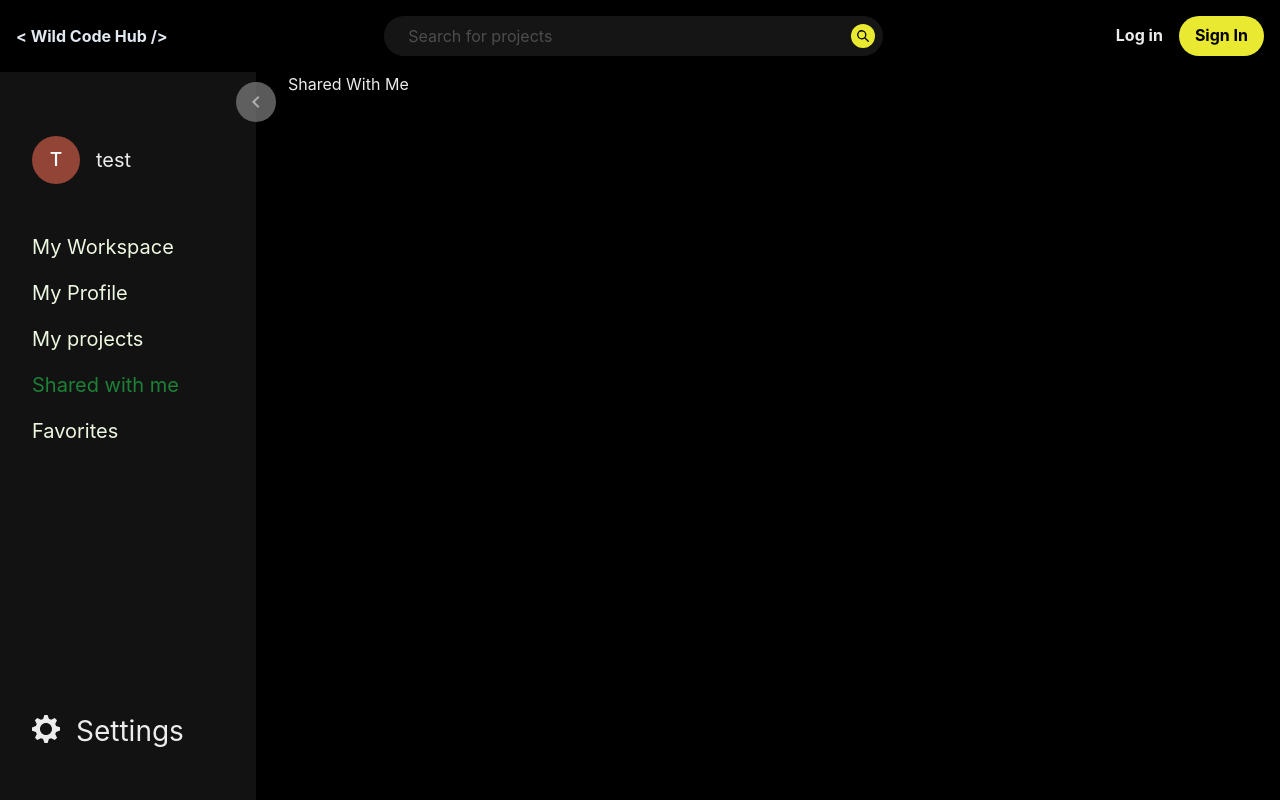
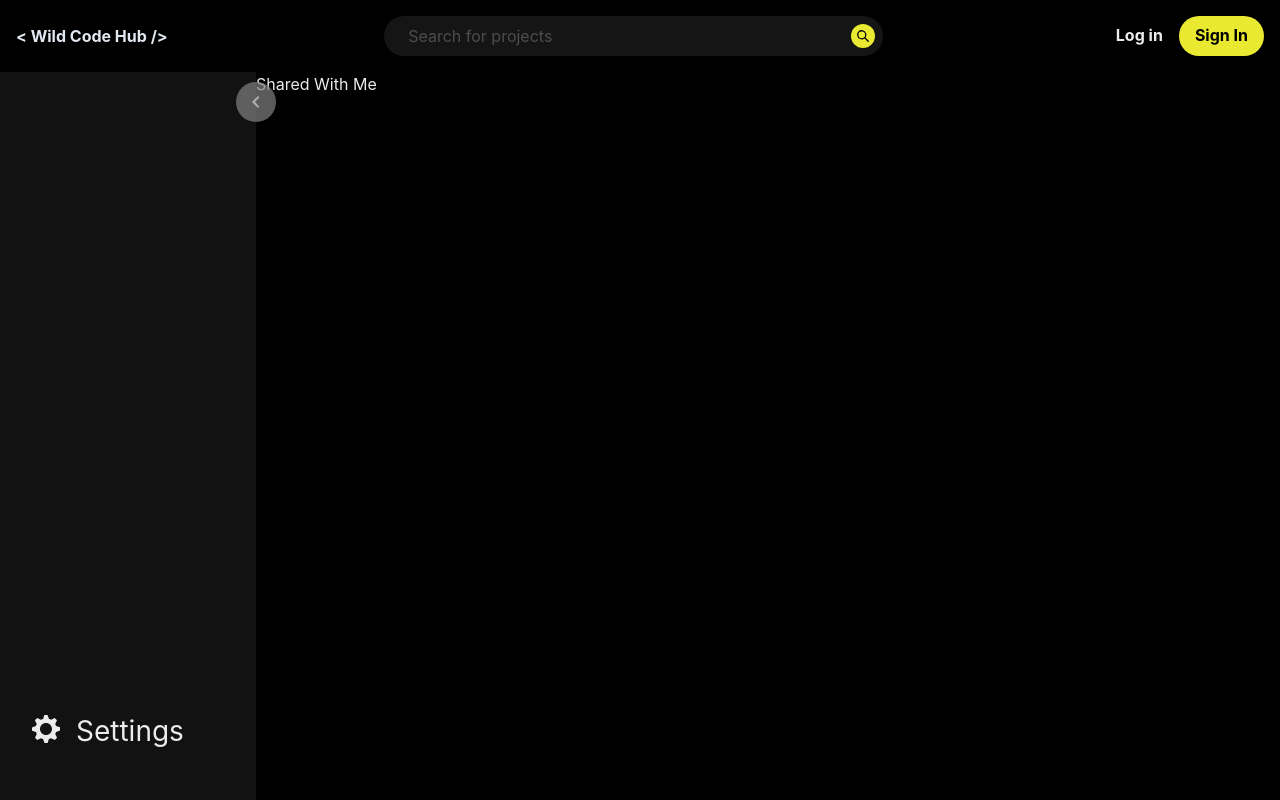
Before and after one commit to WildCodeSchool/2309-wns-jaune-wild-code-hub, a Next.js app in the folder frontend/: page /me/shared in a window 1280 px wide. Built offline with nearby package versions, Linux system fonts and the light colour scheme.

Commit message:
change sidebar

```diff
--- a/frontend/src/components/MeSidebarContent.tsx
+++ b/frontend/src/components/MeSidebarContent.tsx
@@ -1,11 +1,14 @@
 import { Avatar, Flex, Link, PropsOf, SlideFade, Text } from "@chakra-ui/react";
-import React, { PropsWithChildren, useState } from "react";
+import React, { PropsWithChildren, useEffect, useState } from "react";
+import Cookies from "js-cookie";
 import NextLink from "next/link";
 import { usePathname } from "next/navigation";
+
 type LinkProps = PropsWithChildren & PropsOf<typeof Link>;
 
 const CustomLink = ({ children, ...props }: LinkProps) => {
   const pathname = usePathname();
+
   return (
     <Link
       as={NextLink}
@@ -19,9 +22,14 @@ const CustomLink = ({ children, ...props }: LinkProps) => {
   );
 };
 const MeSidebar = () => {
-  const [user, setUser] = useState({ pseudo: "test" });
-  // TODO Query User Information
+  const [user, setUser] = useState<Record<string, string> | null>(null);
+  const pseudo = Cookies.get("pseudo");
+  useEffect(() => {
+    pseudo && setUser({ pseudo });
+  }, [pseudo]);
   return (
+    <>
+      {user && (
         <Flex id="top-nav" pt={"4rem"} direction={"column"} gap={12}>
           <Flex id="user" gap={4} alignItems={"center"}>
             <Avatar name={user.pseudo} />
@@ -29,12 +37,13 @@ const MeSidebar = () => {
           </Flex>
           <Flex id="nav" direction={"column"} gap={4}>
             <CustomLink href="/me">My Workspace</CustomLink>
-        <CustomLink href="/me/profile">My Profile</CustomLink>
             <CustomLink href="/me/projects">My projects</CustomLink>
             <CustomLink href="/me/shared">Shared with me</CustomLink>
             <CustomLink href="/me/favorites">Favorites</CustomLink>
           </Flex>
         </Flex>
+      )}
+    </>
   );
 };
 
--- a/frontend/src/components/Sidebar.tsx
+++ b/frontend/src/components/Sidebar.tsx
@@ -68,7 +68,7 @@ const Sidebar = ({ isOpen, setIsOpen }: Props) => {
           enter: { duration: 0.5 },
         }}
       >
-        {pathname.startsWith("/me") && <MeSidebar />}
+        {pathname?.startsWith("/me") && <MeSidebar />}
       </SlideFade>
       <SlideFade in={isOpen} offsetX="-16rem">
         <LinkBox
--- a/frontend/src/components/SidebarLayout.tsx
+++ b/frontend/src/components/SidebarLayout.tsx
@@ -1,7 +1,6 @@
 import { Flex } from "@chakra-ui/react";
-import React, { PropsWithChildren, useEffect, useState } from "react";
+import { PropsWithChildren, useState } from "react";
 import Sidebar from "./Sidebar";
-import { usePathname } from "next/navigation";
 
 const SidebarLayout = ({ children }: PropsWithChildren) => {
   const [isOpen, setIsOpen] = useState(true);
@@ -12,7 +11,7 @@ const SidebarLayout = ({ children }: PropsWithChildren) => {
       bgColor={"background"}
       bgSize={"100%"}
       paddingTop={"4.5rem"}
-      paddingLeft={isOpen ? "18rem" : "5rem"}
+      paddingLeft={isOpen ? "16rem" : "3rem"}
       transition="all .5s ease"
       minHeight={"100vh"}
     >
```
Lines whose indentation alone changed are shown as unchanged.
